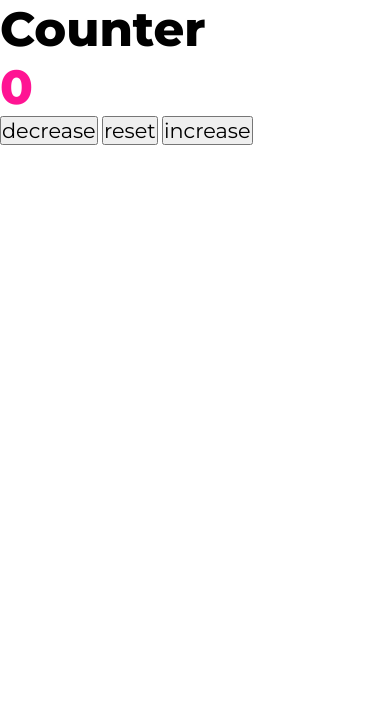
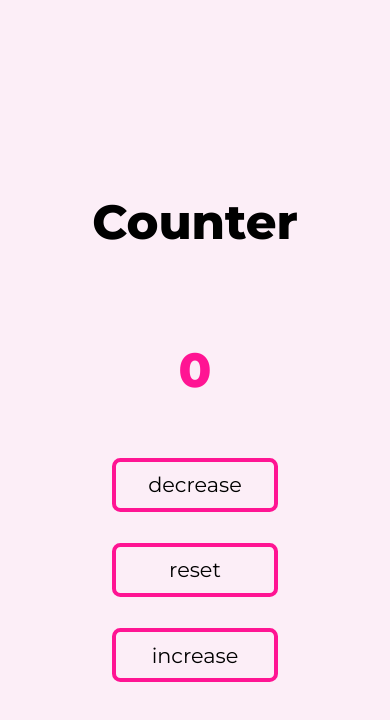
Before and after one commit to VLOrozco/javascript-counter, a plain HTML site: page index.html in a window 390 px wide. Drawn offline with Linux system fonts and the light colour scheme.

Commit message:
flexbox and general styles applied with media query for responsive design

```diff
--- a/styles.css
+++ b/styles.css
@@ -1,18 +1,20 @@
 /* general reset */
-*,
-*::before,
-*::after {
+* {
   box-sizing: border-box;
   margin: 0;
   padding: 0;
+
   font-family: 'Montserrat', sans-serif;
   font-size: 16px;
   font-weight: 400;
+  text-align: center;
+  overflow: hidden;
 }
 
 body {
-  width: 100%;
-  height: 100%;
+  background-color: rgba(246, 189, 226, 0.25);
+  width: 100vw;
+  height: 100vh;
 }
 
 /* typography */
@@ -28,10 +30,61 @@ body {
   font-size: 1.3rem;
 }
 
+/* flexbox */
+body,
+#container,
+.title,
+#counter,
+#buttons {
+  display: flex;
+  flex-direction: column;
+  justify-content: center;
+  align-items: center;
+}
+
 /* general styles */
+#container {
+  width: 90%;
+  height: 90%;
+}
+.title,
+#counter,
+#buttons {
+  width: 80%;
+  max-width: 650px;
+}
+  .title {
+    height: 20%;
+  }
+  #counter {
+    height: 3em;
+  }
+  #buttons {
+    min-width: 550px;
+    height: 8em;
+    flex-direction: row;
+    justify-content: space-around;
+  }
+.btn {
+  width: 8em;
+  min-width: 150px;
+  margin: 0.25em;
+  background-color: transparent;
+  outline: none;
+  border: 4px solid deeppink;
+  border-radius: 0.4em;
+  padding: 0.5em;
+  cursor: pointer;
+}
+  .btn:hover {
+    background-color: deeppink;
+    color: white;
+  }
 
-
-/* counter */
-
-
-/* buttons */
+/* media query */
+@media screen and (max-width: 639px) {
+  #buttons {
+    height: 16em;
+    flex-direction: column;
+  }
+}
```
